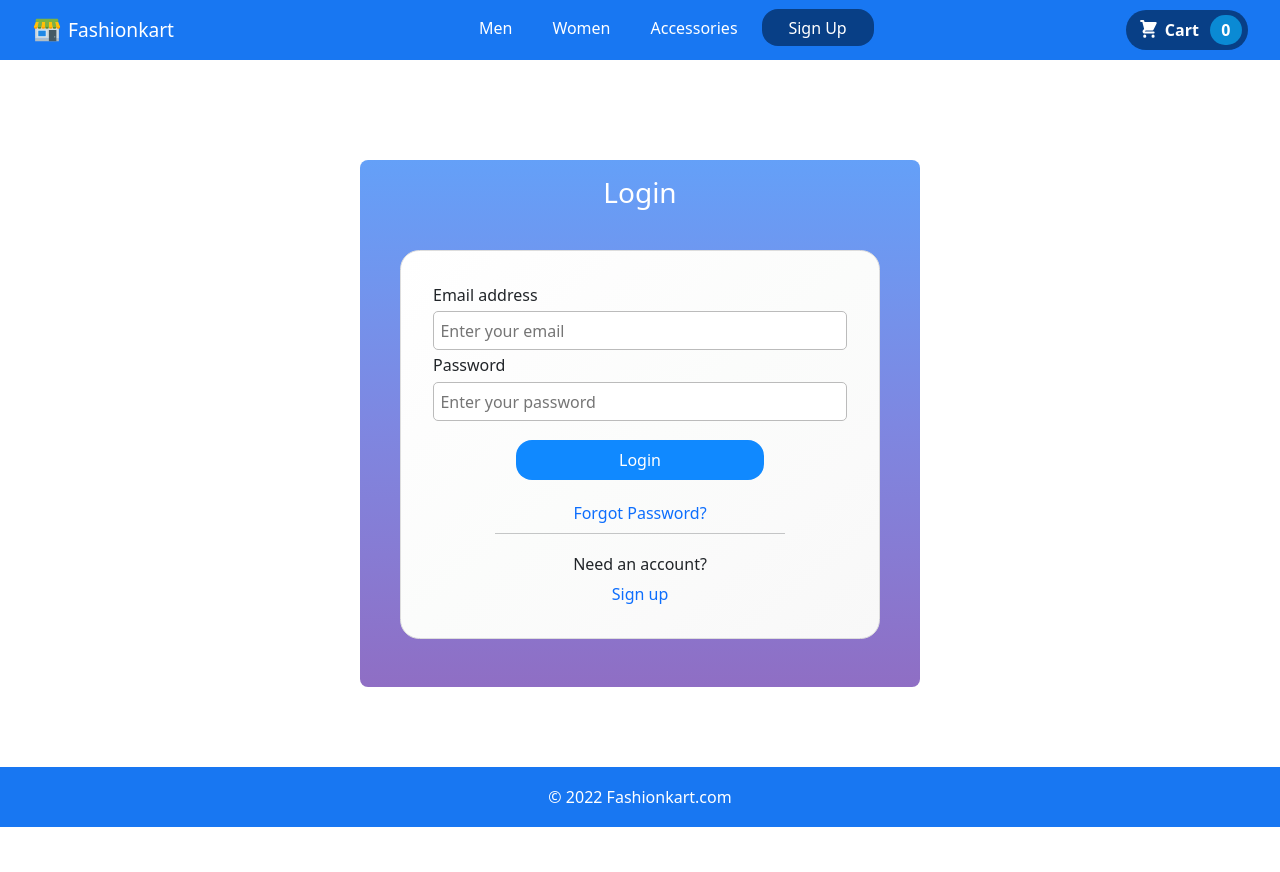
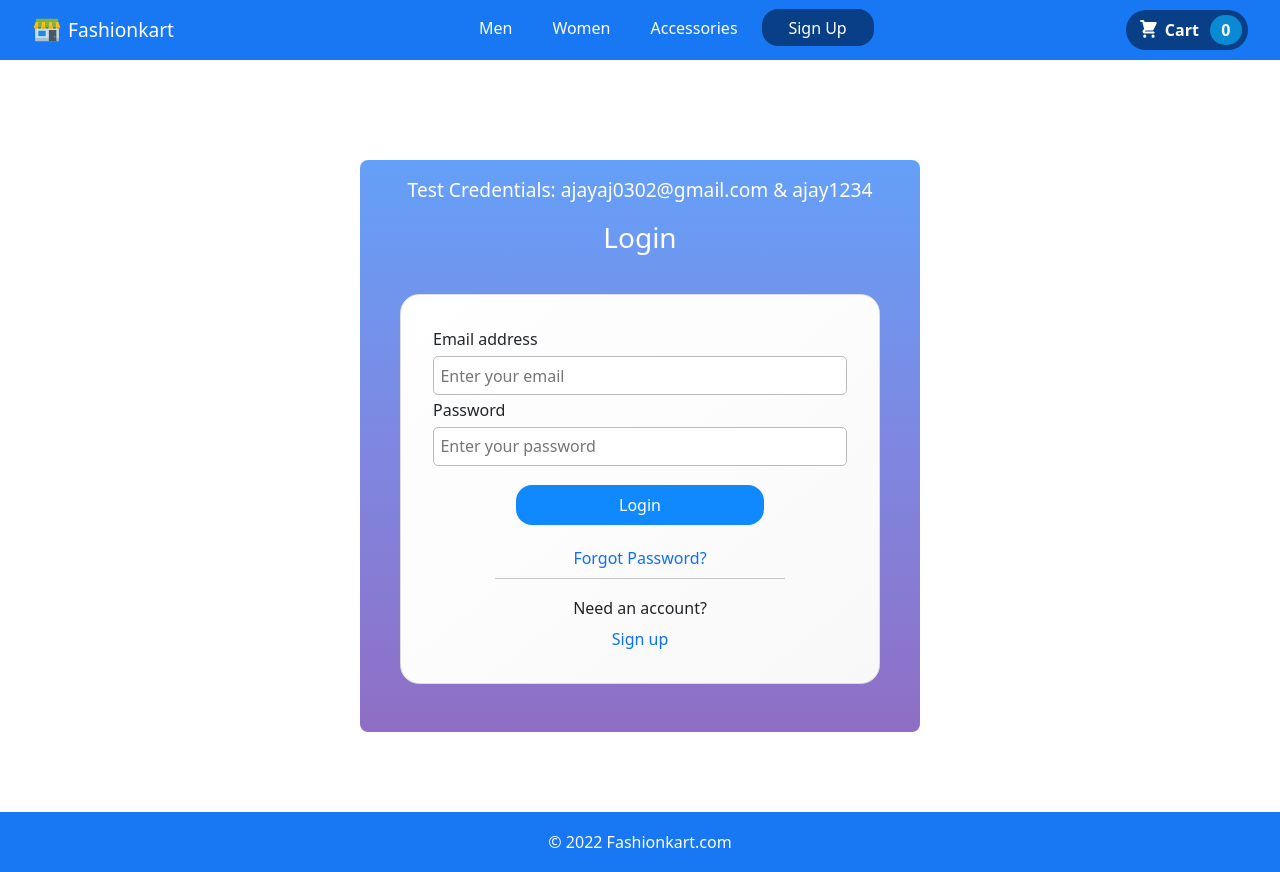
Before and after one commit to ajaykumarchamarthi/fashionkart-ecommerce-frontend, a React (Create React App) app: page /login in a window 1280 px wide. Before the commit the page ends 827 px from the top, so only its background shows below. Built offline with nearby package versions, Linux system fonts and the light colour scheme.

Commit message:
test credential added

```diff
--- a/src/components/Pages/Login/Login.js
+++ b/src/components/Pages/Login/Login.js
@@ -62,6 +62,9 @@ function Login() {
 
   return (
     <div className={classes.container}>
+      <p className={classes.testCredentials}>
+        Test Credentials: ajayaj0302@gmail.com & ajay1234
+      </p>
       <div className={classes.title}>
         <h3>Login</h3>
       </div>
--- a/src/components/Pages/Login/Login.module.css
+++ b/src/components/Pages/Login/Login.module.css
@@ -11,6 +11,12 @@
   );
   padding: 1em;
   border-radius: 0.5em;
+}
+
+.testCredentials {
+  color: white;
+  text-align: center;
+  font-size: 1.2em;
 }
 
 form {
--- a/src/components/Pages/Orders/Order.js
+++ b/src/components/Pages/Orders/Order.js
@@ -14,7 +14,6 @@ function Order({ order }) {
       {order.orderedItems.map((item) => (
         <h6 className={classes.name} key={item._id}>
           {item.name} <span className={classes.qty}>QTY - {item.amount}</span>
-          {/* <span>Price - {item.price}</span> */}
         </h6>
       ))}
       <div className={classes.total}>
--- a/src/components/Pages/Products/ProductDetails.js
+++ b/src/components/Pages/Products/ProductDetails.js
@@ -36,21 +36,21 @@ function ProductDetails() {
               <Carousel className={classes.carousel}>
                 <Carousel.Item className={classes.carouselItem}>
                   <img
-                    className="w-100"
+                    className="w-100 h-100"
                     src={product.images[0]}
                     alt="First slide"
                   />
                 </Carousel.Item>
                 <Carousel.Item>
                   <img
-                    className="w-100"
+                    className="w-100 h-100"
                     src={product.images[1]}
                     alt="Second slide"
                   />
                 </Carousel.Item>
                 <Carousel.Item>
                   <img
-                    className="w-100"
+                    className="w-100 h-100"
                     src={product.images[2]}
                     alt="Third slide"
                   />
--- a/src/components/Pages/Products/ProductDetails.module.css
+++ b/src/components/Pages/Products/ProductDetails.module.css
@@ -3,7 +3,7 @@
   min-height: 100vh;
   justify-content: center;
   align-items: center;
-  padding-top: 7em;
+  padding-top: 6em;
 }
 
 .container {
@@ -18,17 +18,19 @@
 
 .carousel {
   width: 350px;
-  height: 490px;
+  height: 485px;
   padding: 0 0.125em;
 }
 
-img {
+.carouselItem img {
   height: 100%;
+  padding: 0.5em;
   object-fit: cover;
   object-position: center;
 }
 
 .imagesContainer {
+  height: 500px;
   -webkit-box-shadow: 2px 2px 9px 0px rgba(0, 0, 0, 0.18);
   -moz-box-shadow: 2px 2px 9px 0px rgba(0, 0, 0, 0.18);
   box-shadow: 2px 2px 9px 0px rgba(0, 0, 0, 0.18);
@@ -48,7 +50,7 @@ img {
   width: 50%;
   border: none;
   padding: 0.7em 1.5em;
-  margin: 1.5em auto;
+  margin: 2em auto 0;
   border-radius: 8px;
 }
 
```
